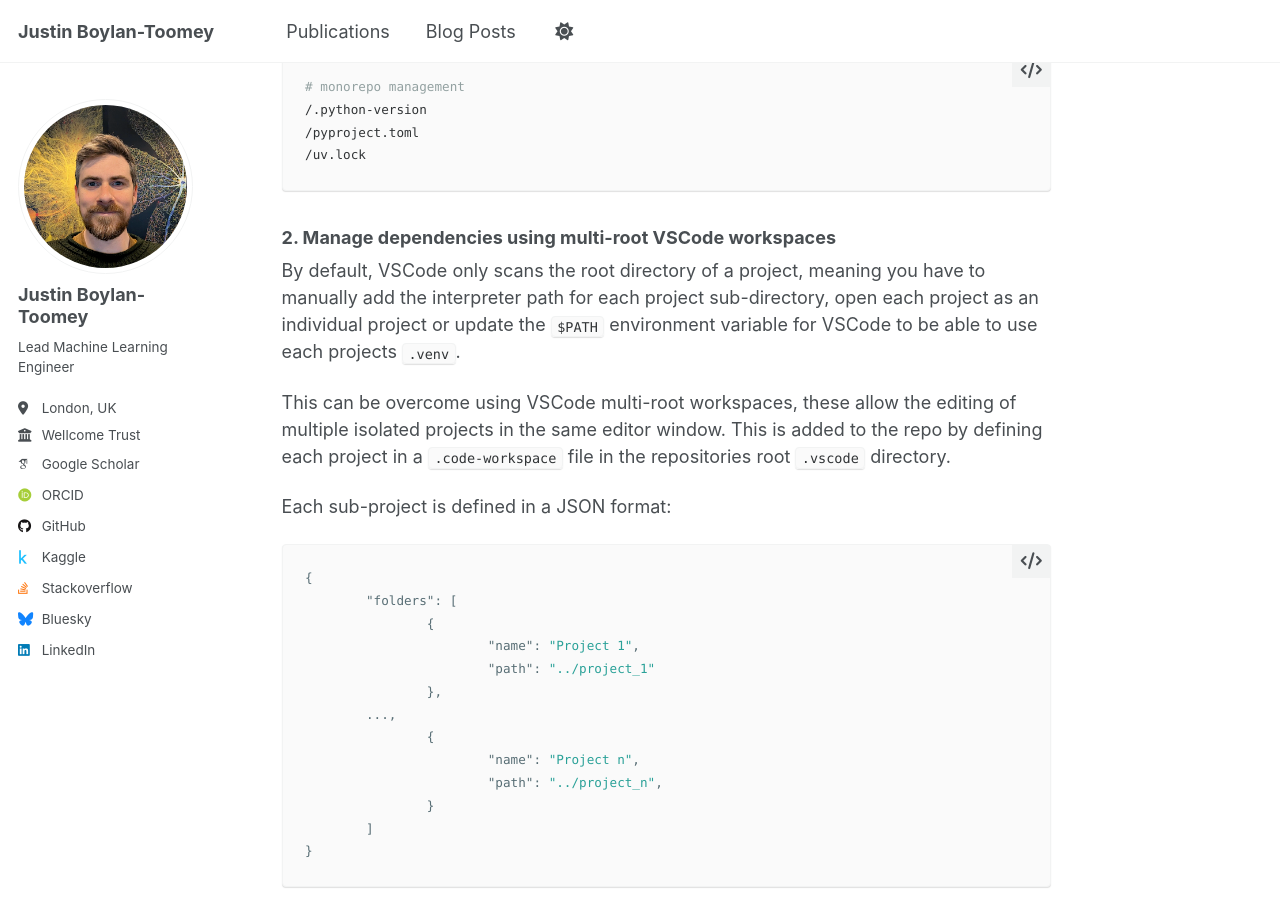
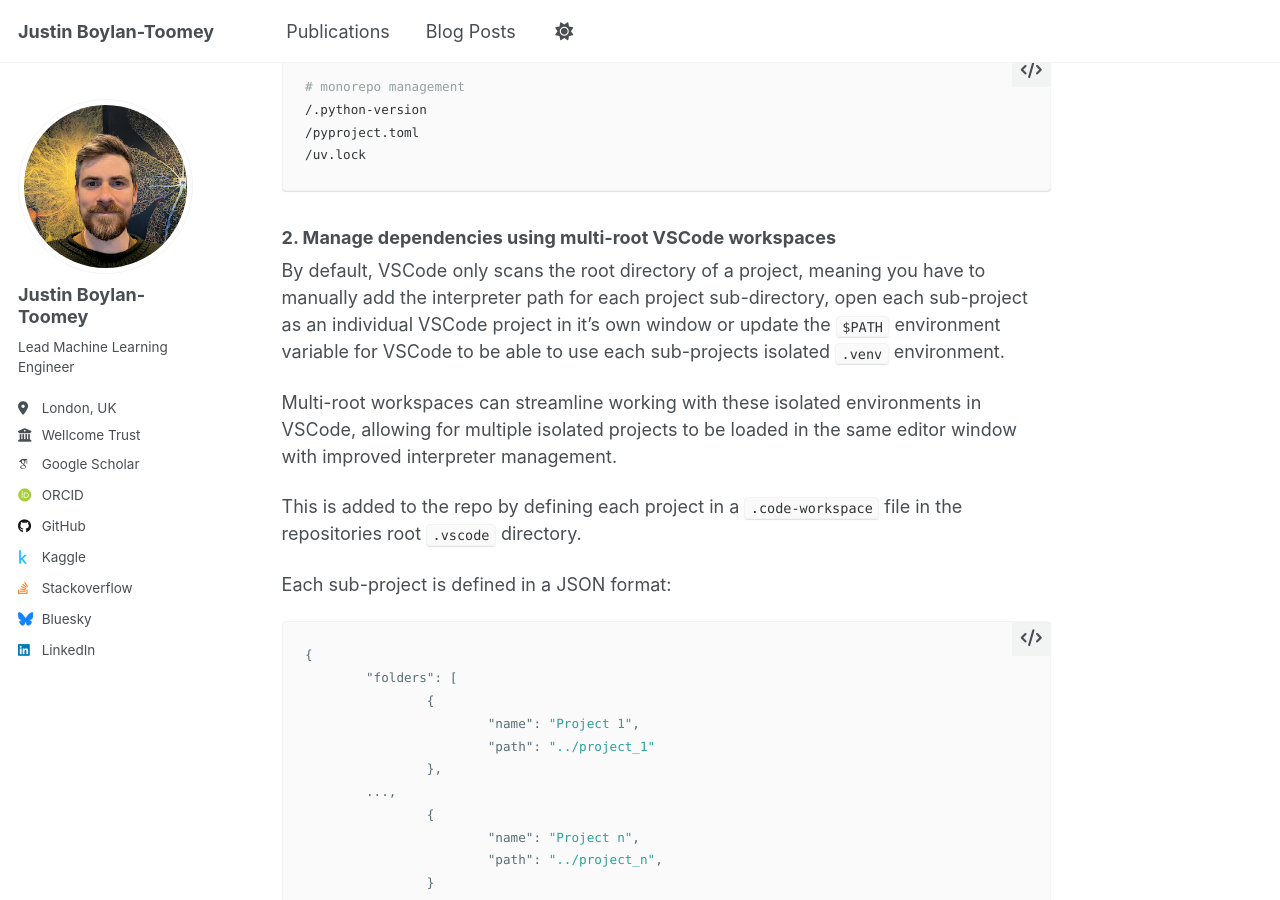
Before and after one commit to justinbt1/justinbt1.github.io, a Jekyll site: the page built from _posts/2026-01-22-managing-uv-monorepo-envs.md, in a window 1280 px wide and 900 px high, scrolled down 2591 px. Built offline with Jekyll 4.4.1, drawn with Linux system fonts in a browser that asks for light colours; some web fonts are replaced; a script that is not in the unit is left out.

````diff
--- a/_posts/2026-01-22-managing-uv-monorepo-envs.md
+++ b/_posts/2026-01-22-managing-uv-monorepo-envs.md
@@ -80,9 +80,11 @@
 ```
 
 ### 2. Manage dependencies using multi-root VSCode workspaces
-By default, VSCode only scans the root directory of a project, meaning you have to manually add the interpreter path for each project sub-directory, open each project as an individual project or update the `$PATH` environment variable for VSCode to be able to use each projects `.venv`.
+By default, VSCode only scans the root directory of a project, meaning you have to manually add the interpreter path for each project sub-directory, open each sub-project as an individual VSCode project in it's own window or update the `$PATH` environment variable for VSCode to be able to use each sub-projects isolated `.venv` environment.
 
-This can be overcome using VSCode multi-root workspaces, these allow the editing of multiple isolated projects in the same editor window. This is added to the repo by defining each project in a `.code-workspace` file in the repositories root `.vscode` directory.
+Multi-root workspaces can streamline working with these isolated environments in VSCode, allowing for multiple isolated projects to be loaded in the same editor window with improved interpreter management.
+
+This is added to the repo by defining each project in a `.code-workspace` file in the repositories root `.vscode` directory.
 
 Each sub-project is defined in a JSON format:
 
````
